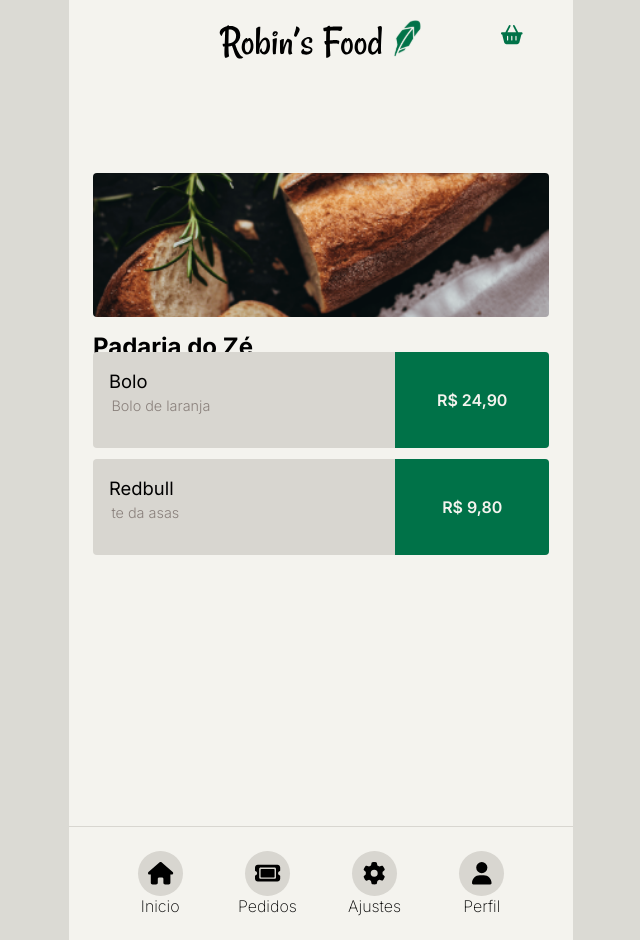
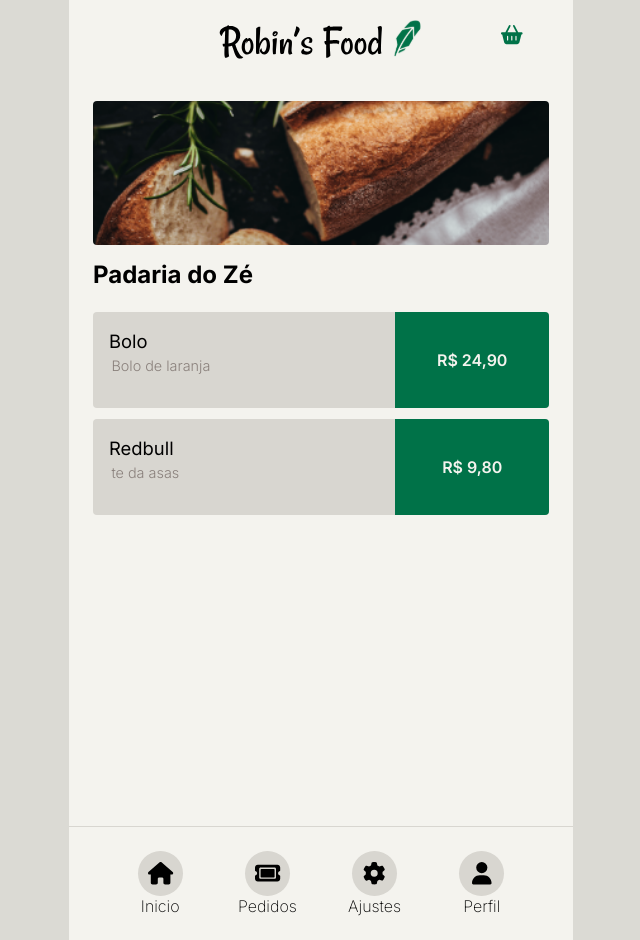
Before and after one commit to caio303/robins-food, a React (Create React App) app in the folder frontend/: page /restaurante/1 in a window 1280 px wide. Shown: the whole page, without its empty margins (319-959 px from the left). Built offline with nearby package versions, Linux system fonts and the light colour scheme; a web font is replaced by a local one.

Commit message:
Remove vh usages

```diff
--- a/frontend/src/components/ConteudoRestaurante.scss
+++ b/frontend/src/components/ConteudoRestaurante.scss
@@ -1,11 +1,11 @@
 @import '../variables';
 
 #conteudo-restaurante {
-    height: 70vh;
+    height: 44rem;
     width: 100%;
 
     &__painel {
-        height: 21vh;
+        height: 12.5rem;
         width: $card-width;
 
         &__titulo {
@@ -31,7 +31,7 @@
         display: flex;
         flex-direction: column;
         justify-self: center;
-        height: 70vh;
+        height: 44rem;
         width: 100%;
 
         a#voltar-inicio {
```
